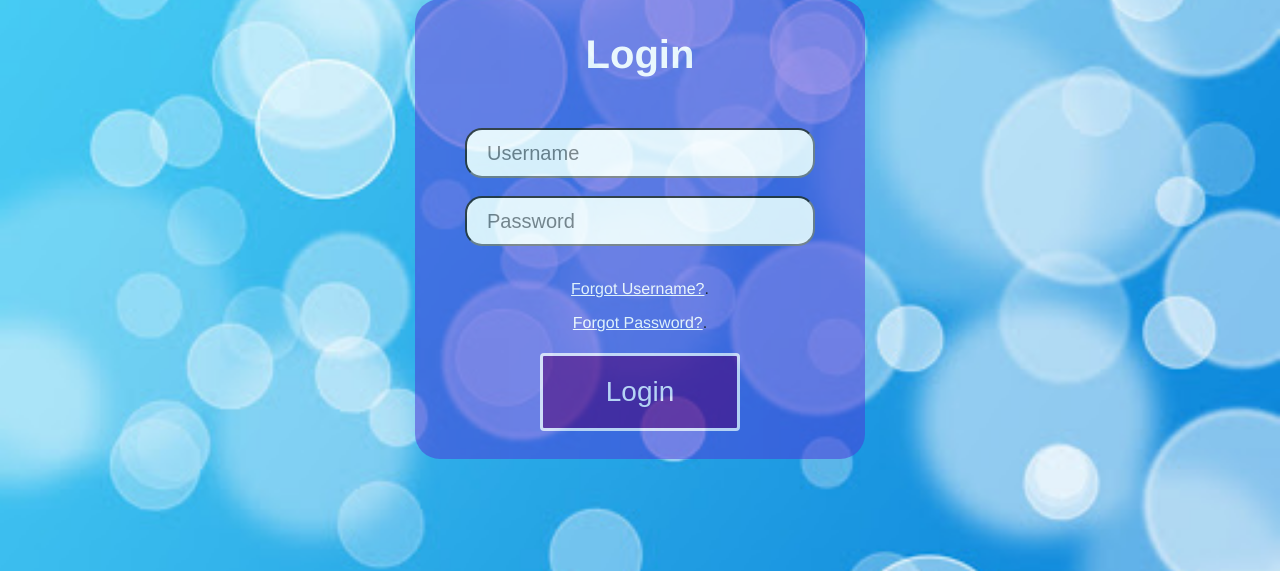
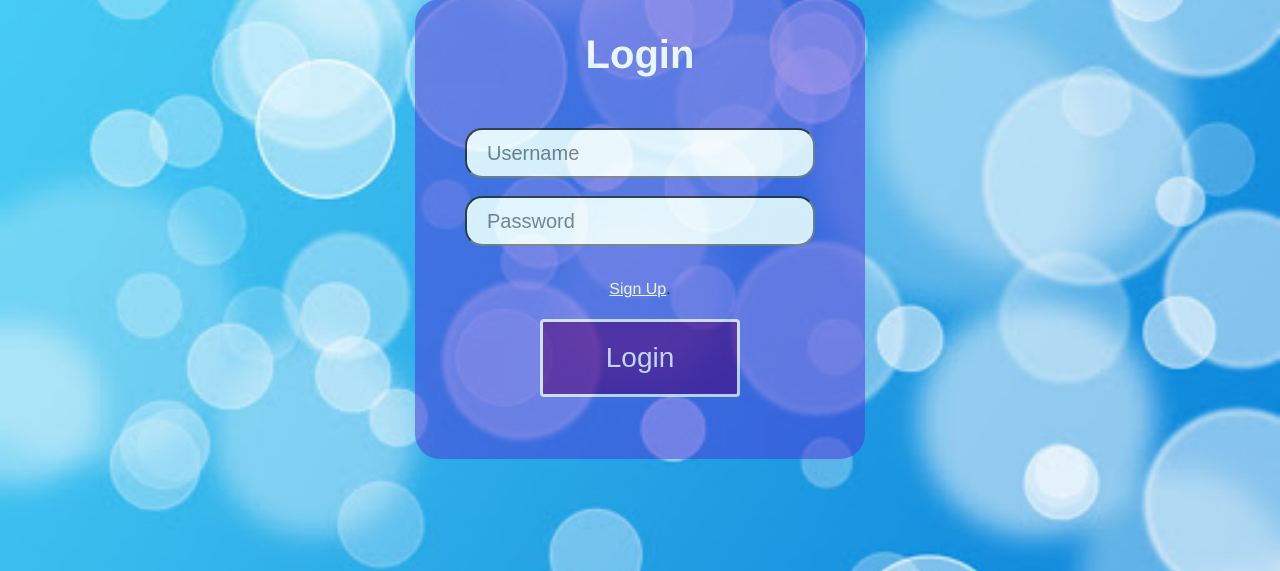
Before and after one commit to Orrbit/cse312-project, a Flask app: page / in a window 1280 px wide. Shown: the part 171-742 px from the top of the page. Run offline with Flask 2, Linux system fonts and the light colour scheme.

Commit message:
Changed log in to refer to sign up

```diff
--- a/biazza/templates/login.html
+++ b/biazza/templates/login.html
@@ -22,8 +22,7 @@
     <input type="text" placeholder="Password" name="psw-repeat"><br><br>
 
 
-    <p> <a href="#" style="color:white">Forgot Username?</a>.</p>
-    <p> <a href="#" style="color:white">Forgot Password?</a>.</p>
+    <p> <a href="/signup.html" style="color:white">Sign Up</a>.</p>
 
     <center><button class="button" style="vertical-align:middle"><span>Login </span></button></center>
 </form>
```
